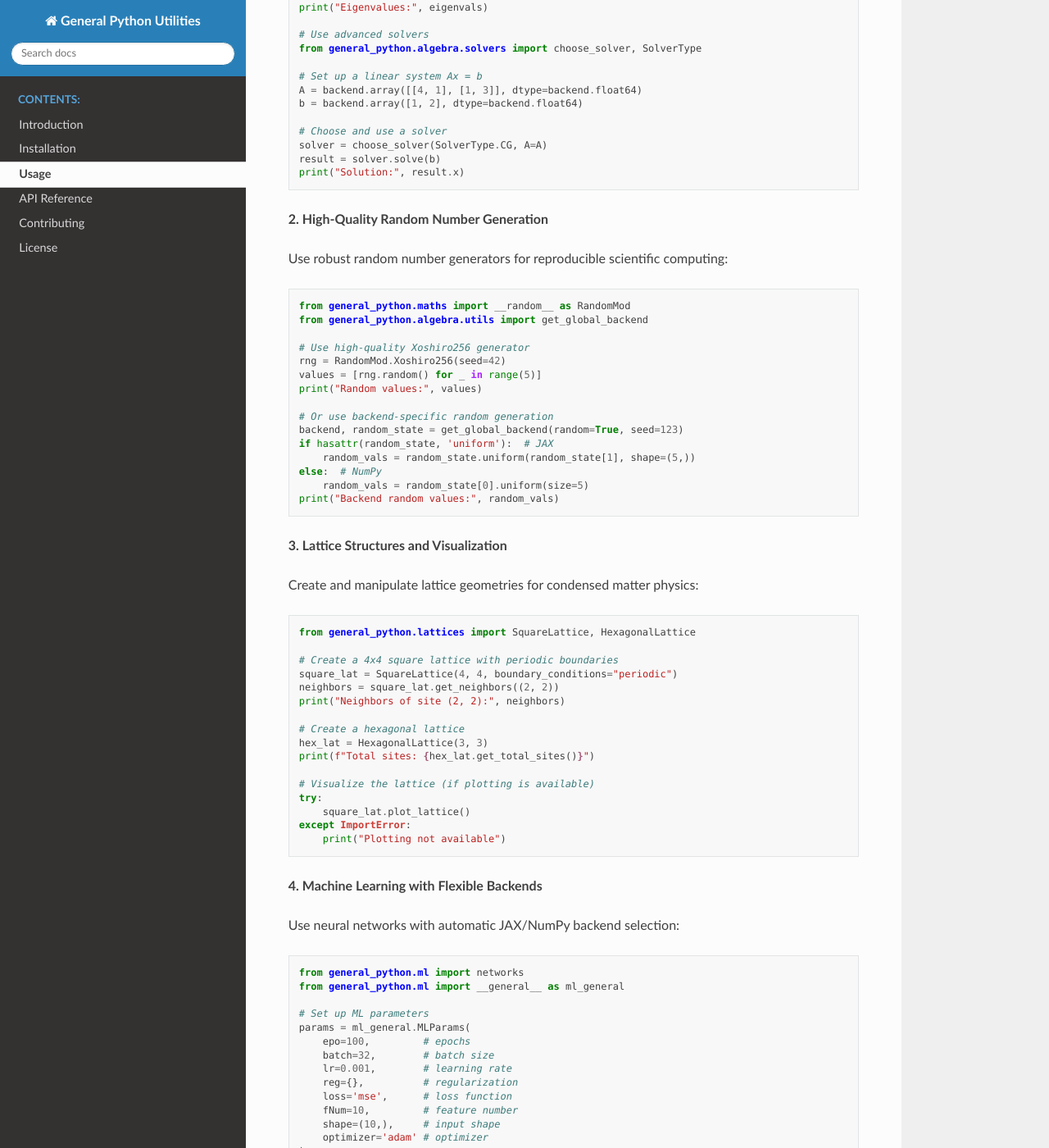
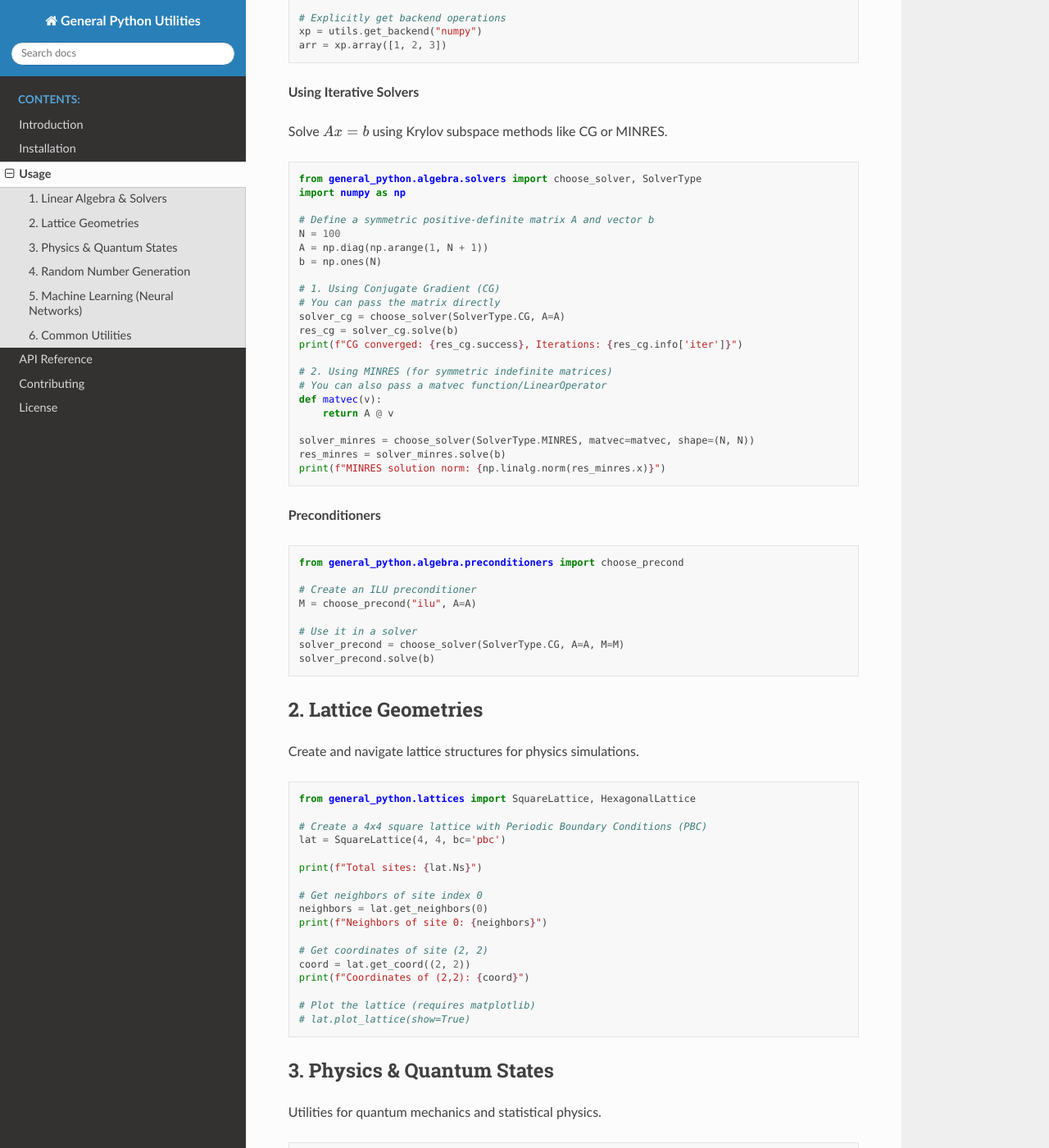
Before and after one commit to makskliczkowski/general_python, a Sphinx documentation site: the page built from docs/usage.rst, in a window 1280 px wide and 1400 px high, scrolled down 532 px. Shown: the whole window at 82% size. Built offline with Sphinx 7.4.7 and the Read the Docs theme 3.1.0, drawn with Linux system fonts in a browser that asks for light colours; some of the changed text lies outside the part shown.

Commit message:
Improve documentation: API, usage examples, and installation.
- Update `docs/api.rst` to use `general_python` prefix for `automodule` directives, enabling correct autodoc generation on ReadTheDocs.
- Replace `docs/api_simple.rst` with the comprehensive `docs/api.rst` in `docs/index.rst`.
- Enhance `docs/usage.rst` with detailed examples for solvers, lattices, physics, random number generation, and ML.
- Update `docs/installation.rst` and `docs/requirements.txt` to include optional dependencies (JAX, Flax, Numba) and provide clearer instructions.
- Create `algebra/README.md` to document the algebra module features and resolve broken links.

```diff
--- a/docs/api_simple.rst
+++ /dev/null
@@ -1,163 +0,0 @@
-API Reference
-=============
-
-This section provides documentation for all modules and functions available in the General Python Utilities package.
-
-Package Overview
-----------------
-
-The **General Python Utilities** package provides a comprehensive collection of mathematical, scientific, and machine learning tools organized into six main modules:
-
-- **algebra**: Linear algebra operations and matrix utilities
-- **common**: Common utilities, file handling, and helper functions
-- **lattices**: Lattice structures for physics simulations
-- **maths**: Advanced mathematical functions and statistical tools
-- **ml**: Machine learning utilities and neural networks
-- **physics**: Quantum mechanics and physics simulation tools
-
-Algebra Module
---------------
-
-**Purpose**: Linear algebra utilities and mathematical operations.
-
-**Key Features**:
-- Matrix operations and transformations
-- Linear algebra solvers
-- Eigenvalue and eigenvector computations
-- Vector space operations
-
-**Main Classes and Functions**:
-
-- ``Array``: Enhanced array operations with additional mathematical functionality
-- ``linalg``: Linear algebra operations including eigenvalue decomposition
-- ``solver``: Numerical solvers for linear systems
-- ``utils``: Utility functions for array manipulation
-
-Common Module
--------------
-
-**Purpose**: Common utilities and helper functions used across the package.
-
-**Key Features**:
-- File and directory management
-- Data handling and I/O operations
-- Logging and debugging utilities
-- Plotting and visualization helpers
-
-**Main Classes and Functions**:
-
-- ``Directories``: Directory management and file system operations
-- ``DataHandler``: Data loading, saving, and format conversion
-- ``Plot``: Plotting utilities and visualization tools
-- ``flog``: Logging and debugging functions
-
-Lattices Module
----------------
-
-**Purpose**: Lattice structures and operations for physics simulations.
-
-**Key Features**:
-- Various lattice geometries (square, hexagonal, triangular)
-- Lattice site management and neighbor calculations
-- Boundary condition handling
-- Lattice-based physics simulations
-
-**Main Classes and Functions**:
-
-- ``Lattice``: Base lattice class with common functionality
-- ``SquareLattice``: Square lattice implementation
-- ``HexagonalLattice``: Hexagonal lattice structure
-- ``TriangularLattice``: Triangular lattice geometry
-
-Mathematics Module
-------------------
-
-**Purpose**: Advanced mathematical functions and numerical methods.
-
-**Key Features**:
-- Statistical analysis and distributions
-- Numerical integration and differentiation
-- Special functions and mathematical utilities
-- Data analysis tools
-
-**Main Classes and Functions**:
-
-- ``Statistics``: Statistical analysis including histograms, CDF, and data processing
-- ``Fraction``: Fraction operations and rational number arithmetic
-- ``MathUtils``: General mathematical utilities and special functions
-- ``Integration``: Numerical integration methods
-
-Machine Learning Module
-------------------------
-
-**Purpose**: Machine learning utilities and neural network implementations.
-
-**Key Features**:
-- TensorFlow/Keras integration
-- Custom neural network architectures
-- Data preprocessing utilities
-- Model training and evaluation tools
-
-**Main Classes and Functions**:
-
-- ``Networks``: Neural network implementations and architectures
-- ``GeneralNet``: Flexible neural network base class
-- ``CallableNet``: Callable neural network wrapper
-- ``keras``: TensorFlow/Keras integration utilities
-
-Physics Module
---------------
-
-**Purpose**: Physics simulations and quantum mechanics utilities.
-
-**Key Features**:
-- Quantum state operations
-- Density matrix calculations
-- Entropy and entanglement measures
-- Angular momentum operations
-
-**Main Classes and Functions**:
-
-- ``DensityMatrix``: Density matrix operations and quantum state analysis
-- ``Entropy``: Entropy calculations and entanglement measures
-- ``AngularMomentum``: Angular momentum operators and calculations
-- ``QuantumStates``: Quantum state manipulation utilities
-
-Usage Examples
---------------
-
-Here are some basic usage examples for each module:
-
-**Algebra Operations**::
-
-    # Matrix operations
-    from algebra.linalg import eigenvalues, eigenvectors
-    eigenvals = eigenvalues(matrix)
-
-**Statistical Analysis**::
-
-    # Data analysis
-    from maths.statistics import Statistics
-    stats = Statistics(data)
-    histogram = stats.get_histogram(bins=50)
-
-**Lattice Creation**::
-
-    # Create a square lattice
-    from lattices.square import SquareLattice
-    lattice = SquareLattice(dim=2, lx=10, ly=10, lz=1, bc='periodic')
-
-**Machine Learning**::
-
-    # Neural network setup
-    from ml.networks import GeneralNet
-    model = GeneralNet(input_size=784, hidden_sizes=[256, 128], output_size=10)
-
-**Physics Calculations**::
-
-    # Density matrix analysis
-    from physics.density_matrix import DensityMatrix
-    dm = DensityMatrix(quantum_state)
-    entropy = dm.von_neumann_entropy()
-
-For more detailed examples and advanced usage, see the :doc:`usage` section.
--- a/docs/index.rst
+++ b/docs/index.rst
@@ -1,7 +1,7 @@
 Welcome to GenUtils Python Documentation
 ========================================
 
-General Python Utilities (GenUtils Python) is a collection of modules providing common functionalities for scientific computing and physics simulations. This documentation provides an overview, installation instructions, usage examples, and a detailed API reference for the library.
+General Python Utilities (GenUtils Python) is a collection of modules providing common functionalities for scientific computing, with particular emphasis on quantum physics simulations and numerical methods. This documentation provides an overview, installation instructions, usage examples, and a detailed API reference for the library.
 
 .. toctree::
    :maxdepth: 2
--- a/docs/requirements.txt
+++ b/docs/requirements.txt
@@ -3,3 +3,8 @@ sphinx-rtd-theme>=1.0.0
 numpy
 scipy
 matplotlib
+jax
+jaxlib
+flax
+numba
+pandas
--- a/docs/usage.rst
+++ b/docs/usage.rst
@@ -1,154 +1,181 @@
 Usage
 =====
 
-This section illustrates usage examples for the key components of the *General Python Utilities* library. After installing the package, you can import its modules and use their functions and classes in your Python code.
+This section illustrates usage examples for the key components of the *General Python Utilities* library.
 
-**1. Backend Management and Linear Algebra**
+1. Linear Algebra & Solvers
+---------------------------
 
-The library automatically detects and manages NumPy/JAX backends for optimal performance:
+The library provides a unified interface for linear algebra that works with both NumPy and JAX.
+
+**Backend Management**
+
+You can switch backends or let the library detect the best available one.
 
 .. code-block:: python
 
     import numpy as np
     from general_python.algebra import utils
 
-    # Get the global backend (automatically detects JAX if available)
-    backend = utils.get_global_backend()
-    print(f"Active backend: {utils.backend_mgr.name}")
+    # Check active backend (defaults to 'numpy' or 'jax' if available)
+    print(f"Active backend: {utils.ACTIVE_BACKEND_NAME}")
 
-    # Create a matrix and compute eigenvalues
-    H = backend.array([[1, 0], [0, -1]])  # Pauli-Z matrix
-    eigenvals, eigenvecs = backend.linalg.eigh(H)
-    print("Eigenvalues:", eigenvals)
+    # Explicitly get backend operations
+    xp = utils.get_backend("numpy")
+    arr = xp.array([1, 2, 3])
 
-    # Use advanced solvers
-    from general_python.algebra.solvers import choose_solver, SolverType
+**Using Iterative Solvers**
 
-    # Set up a linear system Ax = b
-    A = backend.array([[4, 1], [1, 3]], dtype=backend.float64)
-    b = backend.array([1, 2], dtype=backend.float64)
-
-    # Choose and use a solver
-    solver = choose_solver(SolverType.CG, A=A)
-    result = solver.solve(b)
-    print("Solution:", result.x)
-
-**2. High-Quality Random Number Generation**
-
-Use robust random number generators for reproducible scientific computing:
+Solve :math:`Ax = b` using Krylov subspace methods like CG or MINRES.
 
 .. code-block:: python
 
-    from general_python.maths import __random__ as RandomMod
-    from general_python.algebra.utils import get_global_backend
+    from general_python.algebra.solvers import choose_solver, SolverType
+    import numpy as np
 
-    # Use high-quality Xoshiro256 generator
-    rng = RandomMod.Xoshiro256(seed=42)
-    values = [rng.random() for _ in range(5)]
-    print("Random values:", values)
+    # Define a symmetric positive-definite matrix A and vector b
+    N = 100
+    A = np.diag(np.arange(1, N + 1))
+    b = np.ones(N)
 
-    # Or use backend-specific random generation
-    backend, random_state = get_global_backend(random=True, seed=123)
-    if hasattr(random_state, 'uniform'):  # JAX
-        random_vals = random_state.uniform(random_state[1], shape=(5,))
-    else:  # NumPy
-        random_vals = random_state[0].uniform(size=5)
-    print("Backend random values:", random_vals)
+    # 1. Using Conjugate Gradient (CG)
+    # You can pass the matrix directly
+    solver_cg = choose_solver(SolverType.CG, A=A)
+    res_cg = solver_cg.solve(b)
+    print(f"CG converged: {res_cg.success}, Iterations: {res_cg.info['iter']}")
 
-**3. Lattice Structures and Visualization**
+    # 2. Using MINRES (for symmetric indefinite matrices)
+    # You can also pass a matvec function/LinearOperator
+    def matvec(v):
+        return A @ v
 
-Create and manipulate lattice geometries for condensed matter physics:
+    solver_minres = choose_solver(SolverType.MINRES, matvec=matvec, shape=(N, N))
+    res_minres = solver_minres.solve(b)
+    print(f"MINRES solution norm: {np.linalg.norm(res_minres.x)}")
+
+**Preconditioners**
+
+.. code-block:: python
+
+    from general_python.algebra.preconditioners import choose_precond
+
+    # Create an ILU preconditioner
+    M = choose_precond("ilu", A=A)
+
+    # Use it in a solver
+    solver_precond = choose_solver(SolverType.CG, A=A, M=M)
+    solver_precond.solve(b)
+
+2. Lattice Geometries
+---------------------
+
+Create and navigate lattice structures for physics simulations.
 
 .. code-block:: python
 
     from general_python.lattices import SquareLattice, HexagonalLattice
 
-    # Create a 4x4 square lattice with periodic boundaries
-    square_lat = SquareLattice(4, 4, boundary_conditions="periodic")
-    neighbors = square_lat.get_neighbors((2, 2))
-    print("Neighbors of site (2, 2):", neighbors)
+    # Create a 4x4 square lattice with Periodic Boundary Conditions (PBC)
+    lat = SquareLattice(4, 4, bc='pbc')
 
-    # Create a hexagonal lattice
-    hex_lat = HexagonalLattice(3, 3)
-    print(f"Total sites: {hex_lat.get_total_sites()}")
+    print(f"Total sites: {lat.Ns}")
 
-    # Visualize the lattice (if plotting is available)
-    try:
-        square_lat.plot_lattice()
-    except ImportError:
-        print("Plotting not available")
+    # Get neighbors of site index 0
+    neighbors = lat.get_neighbors(0)
+    print(f"Neighbors of site 0: {neighbors}")
 
-**4. Machine Learning with Flexible Backends**
+    # Get coordinates of site (2, 2)
+    coord = lat.get_coord((2, 2))
+    print(f"Coordinates of (2,2): {coord}")
 
-Use neural networks with automatic JAX/NumPy backend selection:
+    # Plot the lattice (requires matplotlib)
+    # lat.plot_lattice(show=True)
 
-.. code-block:: python
+3. Physics & Quantum States
+---------------------------
 
-    from general_python.ml import networks
-    from general_python.ml import __general__ as ml_general
-
-    # Set up ML parameters
-    params = ml_general.MLParams(
-        epo=100,         # epochs
-        batch=32,        # batch size
-        lr=0.001,        # learning rate
-        reg={},          # regularization
-        loss='mse',      # loss function
-        fNum=10,         # feature number
-        shape=(10,),     # input shape
-        optimizer='adam' # optimizer
-    )
-
-    # Create a simple neural network
-    # (Implementation depends on the specific network class)
-    print(f"ML Parameters configured for {params.epo} epochs")
-
-**5. Quantum Physics Utilities**
-
-Perform quantum state manipulations and calculations:
+Utilities for quantum mechanics and statistical physics.
 
 .. code-block:: python
 
     from general_python.physics import density_matrix, entropy
-    from general_python.algebra.utils import get_global_backend
+    import numpy as np
 
-    backend = get_global_backend()
+    # Create a random quantum state vector
+    psi = np.random.rand(4) + 1j * np.random.rand(4)
+    psi /= np.linalg.norm(psi)
 
-    # Create a quantum state (example: |+> state)
-    psi = backend.array([1, 1]) / backend.sqrt(2)
+    # Compute density matrix rho = |psi><psi|
+    rho = density_matrix.create_density_matrix(psi)
 
-    # Calculate density matrix
-    rho = backend.outer(psi, psi.conj())
-    print("Density matrix shape:", rho.shape)
+    # Calculate Von Neumann Entropy
+    # S = -tr(rho ln rho)
+    S = entropy.von_neumann_entropy(rho)
+    print(f"Entropy: {S:.4f}")
 
-    # Calculate von Neumann entropy (if functions are available)
-    try:
-        s_vn = entropy.von_neumann_entropy(rho)
-        print("von Neumann entropy:", s_vn)
-    except AttributeError:
-        print("Entropy calculation functions may need to be implemented")
+    # Calculate Purity
+    # P = tr(rho^2)
+    purity = entropy.purity(rho)
+    print(f"Purity: {purity:.4f}")
 
-**6. Data Handling and Visualization**
+4. Random Number Generation
+---------------------------
 
-Manage data and create scientific plots:
+Reproducible random numbers using high-quality generators.
 
 .. code-block:: python
 
-    from general_python.common import Directories
-    from general_python.common.plot import Plotter
-    import numpy as np
+    from general_python.maths import random as rng_mod
+
+    # Create a generator with a specific seed
+    rng = rng_mod.Xoshiro256(seed=12345)
+
+    # Generate random numbers
+    r = rng.random()
+    print(f"Random float: {r}")
+
+    # Generate random integers
+    ints = rng.randint(0, 10, size=5)
+    print(f"Random integers: {ints}")
+
+5. Machine Learning (Neural Networks)
+-------------------------------------
+
+Define and use neural networks with backend flexibility.
+
+.. code-block:: python
+
+    from general_python.ml.networks import DenseSymm
+    import jax.numpy as jnp
+    import jax
+
+    # Define a dense symmetric network (RBM-like)
+    # Note: Requires JAX backend for this specific network
+
+    net = DenseSymm(input_size=16, hidden_size=4, output_size=1)
+
+    # Initialize parameters
+    key = jax.random.PRNGKey(0)
+    params = net.init(key, jnp.ones((1, 16)))
+
+    # Forward pass
+    output = net.apply(params, jnp.ones((5, 16)))
+    print(f"Network output shape: {output.shape}")
+
+6. Common Utilities
+-------------------
+
+.. code-block:: python
+
+    from general_python.common import Directories, Timer
 
     # Directory management
-    dir_handler = Directories("./data")
-    dir_handler.create_directory("./data/results")
+    dirs = Directories("experiment_data")
+    dirs.create_if_not_exists()
 
-    # Create scientific plots
-    plotter = Plotter()
-    x = np.linspace(0, 2*np.pi, 100)
-    y = np.sin(x)
+    # Timing code execution
+    with Timer("Heavy Computation"):
+        # simulate work
+        _ = [i**2 for i in range(100000)]
 
-    plotter.plot(x, y, label="sin(x)")
-    plotter.set_labels("x", "y", "Sine Function")
-    plotter.show()
-
-These examples demonstrate the library's flexibility and comprehensive functionality. The automatic backend detection ensures optimal performance whether running on CPU (NumPy) or accelerated hardware (JAX). For detailed API documentation, see the API Reference section.
+    # Timer automatically logs the duration
```
Also changed, not shown: other parts of docs/index.rst (+1 -1 lines), docs/api.rst (+100 -20 lines), docs/installation.rst (+44 -8 lines), algebra/README.md (added).
